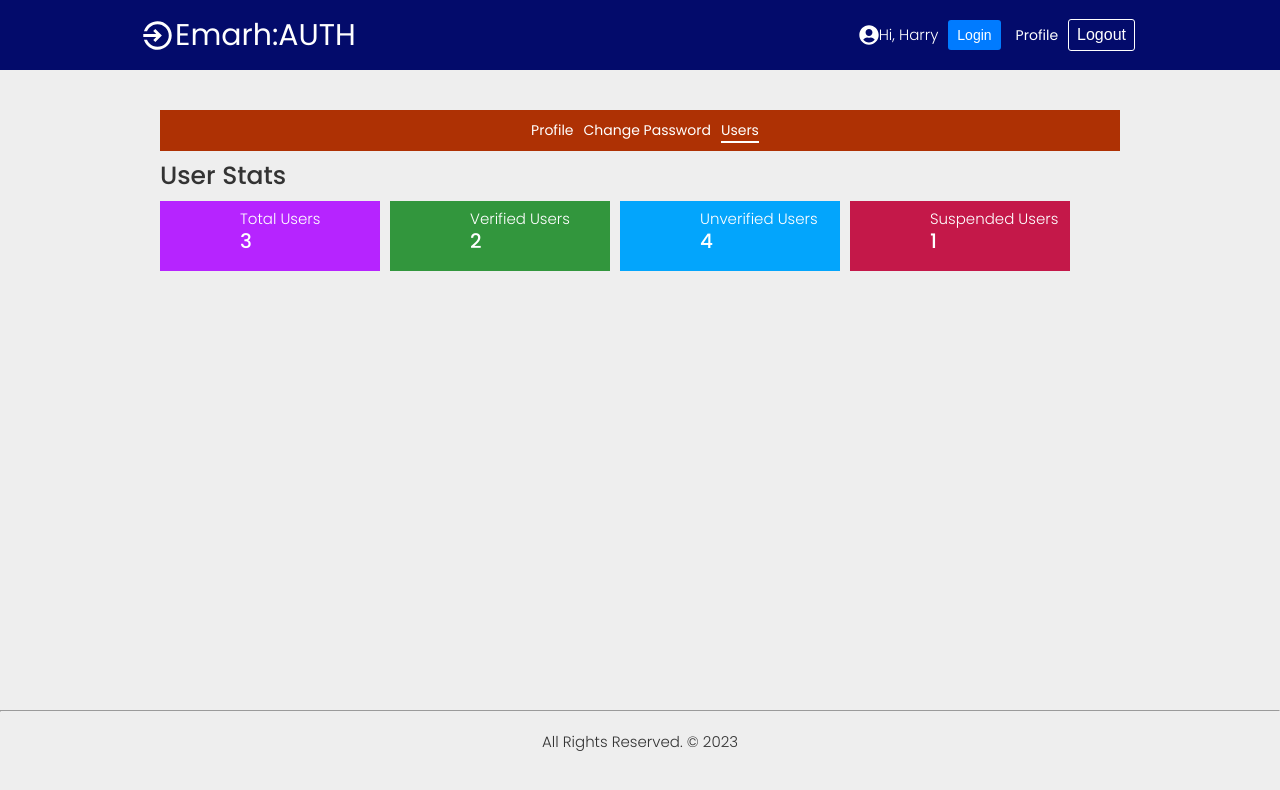
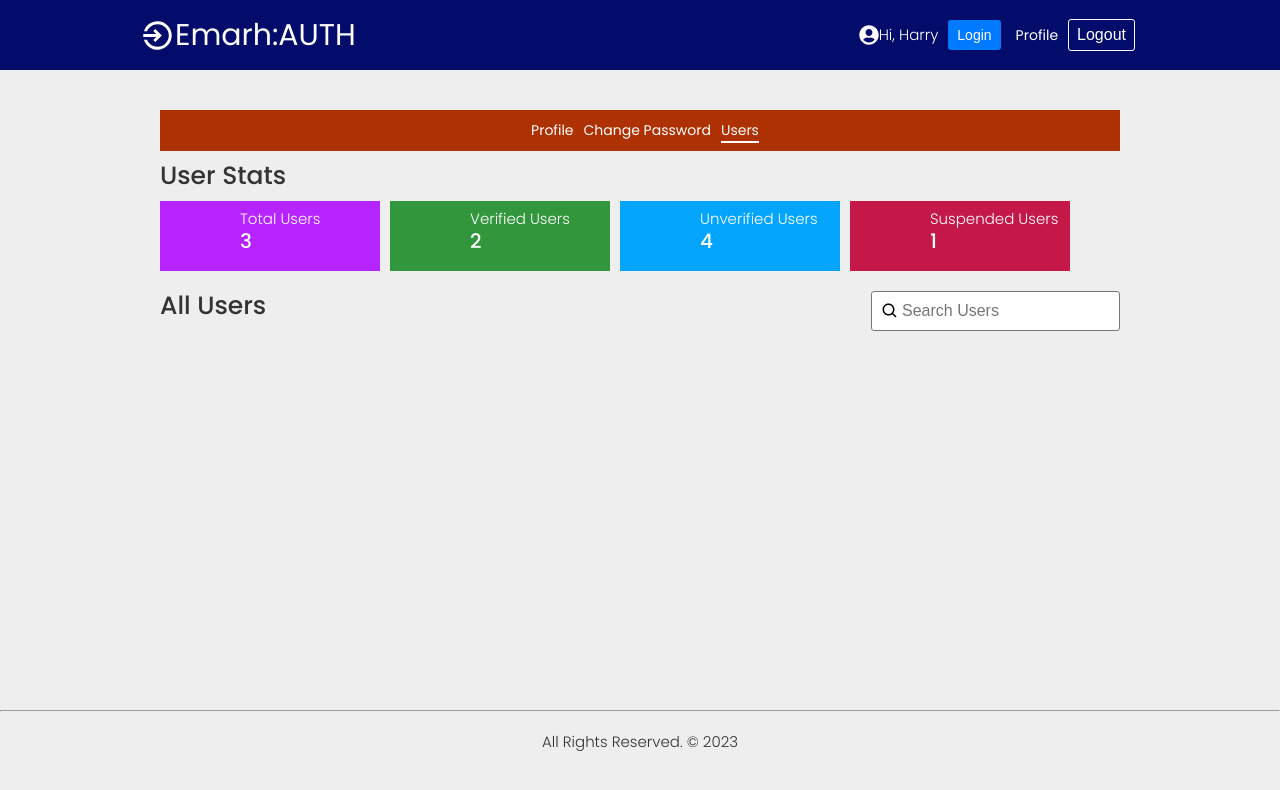
Before and after one commit to Harry8679/Advance-MERN-Stack-Authentication, a React (Create React App) app: page /users in a window 1280 px wide. Shown: the top 790 px of the page. Built offline with nearby package versions, Linux system fonts and the light colour scheme; some icons are missing; the HTML template or start-up script is replaced by a standard one.

Commit message:
Search Component

```diff
--- /dev/null
+++ b/src/components/search/Search.js
@@ -0,0 +1,15 @@
+import React from 'react';
+import styles from './Search.module.scss';
+import { BiSearch } from "react-icons/bi";
+
+
+const Search = ({ value, onChange }) => {
+  return (
+    <div className={styles.search}>
+      <BiSearch size={18} className={styles.icon} />
+      <input type="text" placeholder='Search Users' value={value} onChange={onChange} />
+    </div>
+  )
+}
+
+export default Search;
--- /dev/null
+++ b/src/components/search/Search.module.scss
@@ -0,0 +1,25 @@
+.search {
+    margin: 5px 0;
+    position: relative;
+    flex: 1;
+
+    .icon {
+      position: absolute;
+      top: 50%;
+      left: 1rem;
+      transform: translateY(-50%);
+    }
+
+    input[type="text"] {
+      display: block;
+      font-size: 1.6rem;
+      font-weight: 300;
+      padding: 1rem;
+      padding-left: 3rem;
+      margin: 1rem auto;
+      width: 100%;
+      border: 1px solid #777;
+      border-radius: 3px;
+      outline: none;
+    }
+  }
--- a/src/pages/userList/UserList.js
+++ b/src/pages/userList/UserList.js
@@ -1,6 +1,7 @@
 import React from 'react'
 import PageMenu from '../../components/pageMenu/PageMenu';
 import UserStats from '../../components/userStats/UserStats';
+import Search from '../../components/search/Search';
 
 const UserList = () => {
   return (
@@ -8,6 +9,17 @@ const UserList = () => {
       <div className="container">
         <PageMenu />
         <UserStats />
+
+        <div className="user-list">
+            <div className="--flex-between">
+                <span>
+                    <h3>All Users</h3>
+                </span>
+                <span>
+                    <Search />
+                </span>
+            </div>
+        </div>
       </div>
     </section>
   )
```
